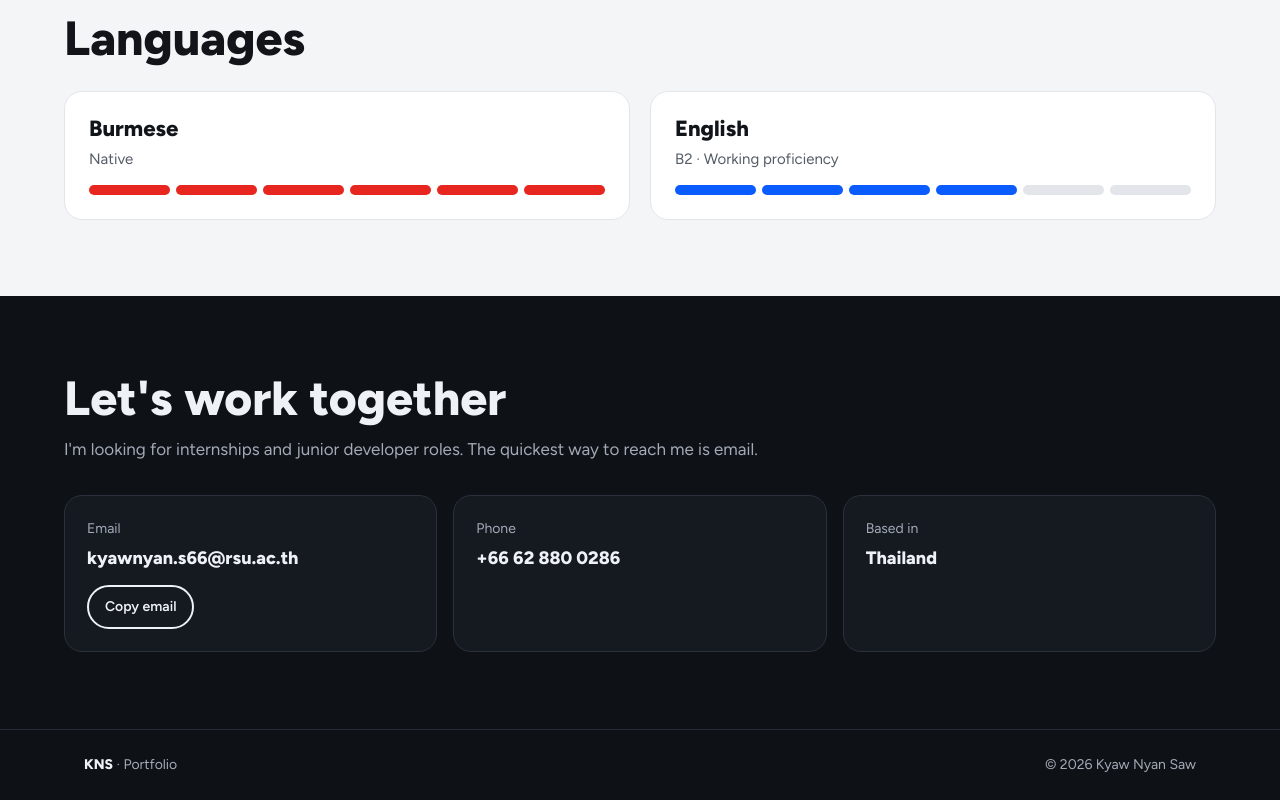
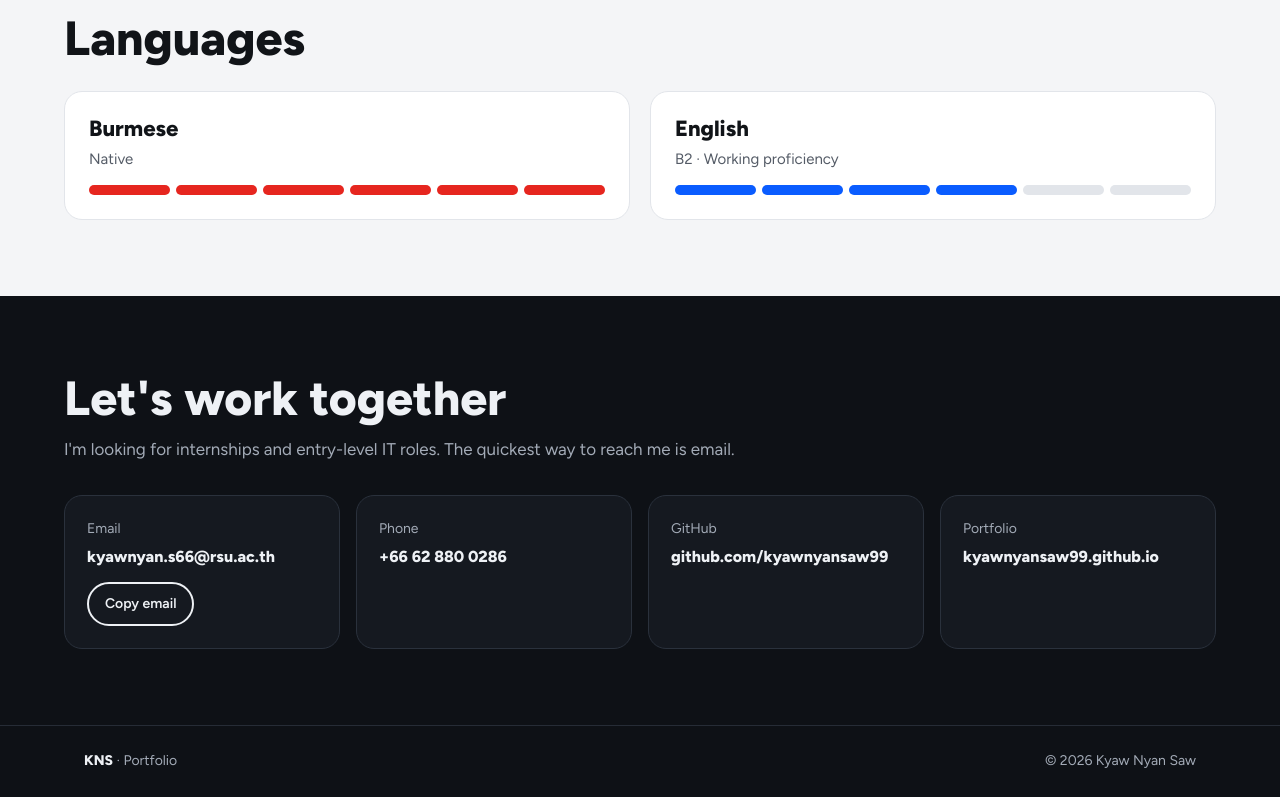
Before and after one commit to kyawnyansaw99/kyawnyansaw99.github.io, a plain HTML site: page index.html in a window 1280 px wide. Shown: the part 4561-5361 px from the top of the page. Drawn offline with Linux system fonts and the light colour scheme.

Commit message:
Add GitHub and portfolio links to contact

```diff
--- a/index.html
+++ b/index.html
@@ -146,10 +146,11 @@ a:focus-visible,button:focus-visible{outline:3px solid var(--blue);outline-offse
 /* contact */
 .contact{background:#0e1116;color:#eef1f5}
 .contact .lead{color:#a3abb7}
-.cgrid{display:grid;grid-template-columns:repeat(3,minmax(0,1fr));gap:16px}
+.cgrid{display:grid;grid-template-columns:repeat(4,minmax(0,1fr));gap:16px}
+@media(max-width:1000px){.cgrid{grid-template-columns:repeat(2,minmax(0,1fr))}}
 .ci{border:1px solid #2a313c;border-radius:18px;padding:22px;background:#151920}
 .ci span{display:block;font-size:14px;color:#a3abb7;margin-bottom:4px}
-.ci a,.ci b{font-size:18px;font-weight:700;overflow-wrap:anywhere;text-decoration:none}
+.ci a,.ci b{font-size:16px;font-weight:700;overflow-wrap:break-word;text-decoration:none}
 .ci a:hover{text-decoration:underline}
 .copy{margin-top:12px;min-height:44px;padding:0 16px;border-radius:22px;border:2px solid #eef1f5;background:transparent;color:#eef1f5;font:600 14px Figtree,sans-serif;cursor:pointer}
 .contact .btn{border-color:#eef1f5;color:#eef1f5}
@@ -292,11 +293,12 @@ footer .wrap{display:flex;justify-content:space-between;gap:12px;flex-wrap:wrap;
 <section class="band contact" id="contact">
  <div class="wrap">
   <h2>Let's work together</h2>
-  <p class="lead">I'm looking for internships and junior developer roles. The quickest way to reach me is email.</p>
+  <p class="lead">I'm looking for internships and entry-level IT roles. The quickest way to reach me is email.</p>
   <div class="cgrid">
    <div class="ci"><span>Email</span><a href="mailto:kyawnyan.s66@rsu.ac.th">kyawnyan.s66@rsu.ac.th</a><br><button class="copy" id="copy" type="button">Copy email</button></div>
    <div class="ci"><span>Phone</span><a href="tel:+66628800286">+66 62 880 0286</a></div>
-   <div class="ci"><span>Based in</span><b>Thailand</b></div>
+   <div class="ci"><span>GitHub</span><a href="https://github.com/kyawnyansaw99" target="_blank" rel="noopener">github.com/kyawnyansaw99</a></div>
+   <div class="ci"><span>Portfolio</span><a href="https://kyawnyansaw99.github.io" target="_blank" rel="noopener">kyawnyansaw99.github.io</a></div>
   </div>
  </div>
 </section>
```
